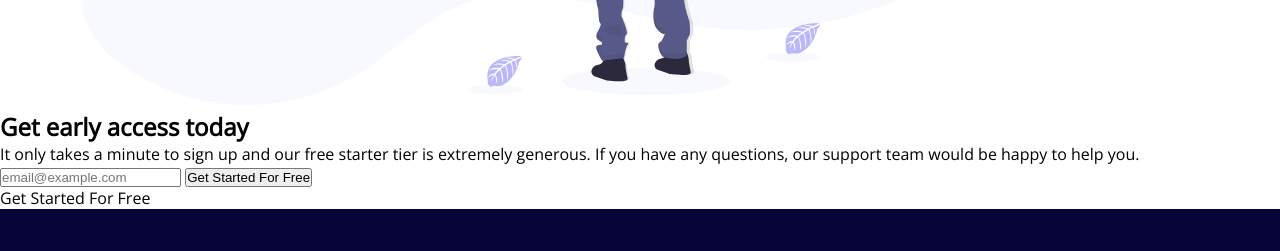
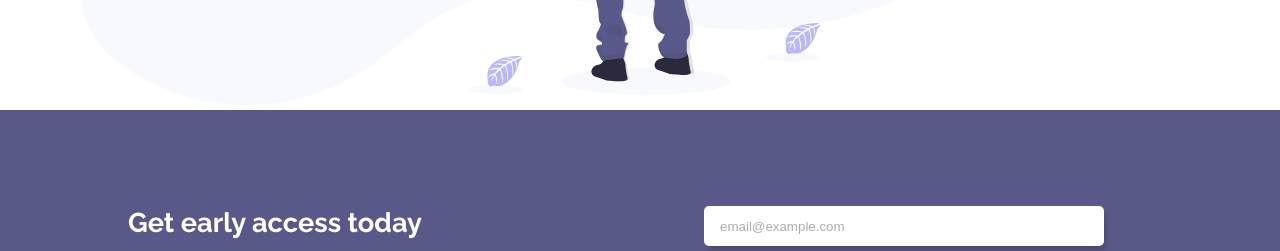
Before and after one commit to michalgregu/Fylo-landing-page, a plain HTML site: page index.html in a window 1280 px wide. Shown: the part 2070-2321 px from the top of the page. Drawn offline with nearby package versions, Linux system fonts and the light colour scheme.

Commit message:
last section update

```diff
--- a/index.html
+++ b/index.html
@@ -81,7 +81,6 @@
             </form>
         </section>
     </main>
-    Get Started For Free
 
     <footer>
         <div class="logocontainer">
--- a/style.css
+++ b/style.css
@@ -62,6 +62,62 @@ header nav a {
 
 /* MAIN */
 
+.get-started {
+    padding: 6rem 8rem 6rem 8rem;
+    display: flex;
+    justify-content: space-between;
+    background: var(--desaturated-blue);
+    max-height: fit-content;
+    color: #fff;
+    min-height: 300px;
+}
+
+.get-started div {
+    width: 500px;
+}
+
+.get-started form {
+    font-family: Raleway;
+    display: flex;
+    flex-direction: column;
+    width: 400px;
+    margin-right: 3rem;
+    ;
+}
+
+.get-started input {
+    height: 40px;
+    border: none;
+    border-radius: 5px;
+    padding-left: 1rem;
+    -webkit-box-shadow: 3px 6px 4px -1px rgba(0, 0, 0, 0.16);
+    box-shadow: 3px 6px 4px -1px rgba(0, 0, 0, 0.16);
+}
+
+.get-started button {
+    background: var(--bright-blue);
+    border: none;
+    border-radius: 2px;
+    margin-top: .8rem;
+    width: 180px;
+    -webkit-box-shadow: 3px 6px 4px -1px rgba(0, 0, 0, 0.16);
+    box-shadow: 3px 6px 4px -1px rgba(0, 0, 0, 0.16);
+    color: #fff;
+    height: 40px;
+    font-weight: bold;
+}
+
+::placeholder {
+    opacity: .6;
+}
+
+.get-started h2 {
+    font-family: Raleway;
+    font-weight: bold;
+    font-size: 1.7rem;
+    padding-bottom: 1rem;
+}
+
 
 /* END OF MAIN */
 
@@ -75,7 +131,7 @@ footer {
     display: grid;
     grid-template-columns: minmax(min-content, 30%);
     grid-template-rows: 150px 1fr 30px;
-    padding: 3rem 0 0 6rem;
+    padding: 3rem 0 0 8rem;
 }
 
 ul {
```
